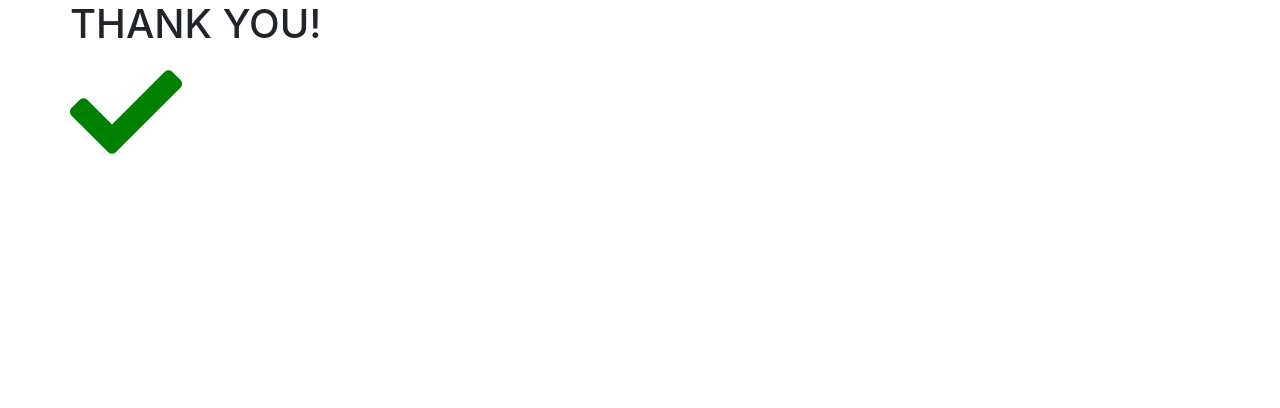
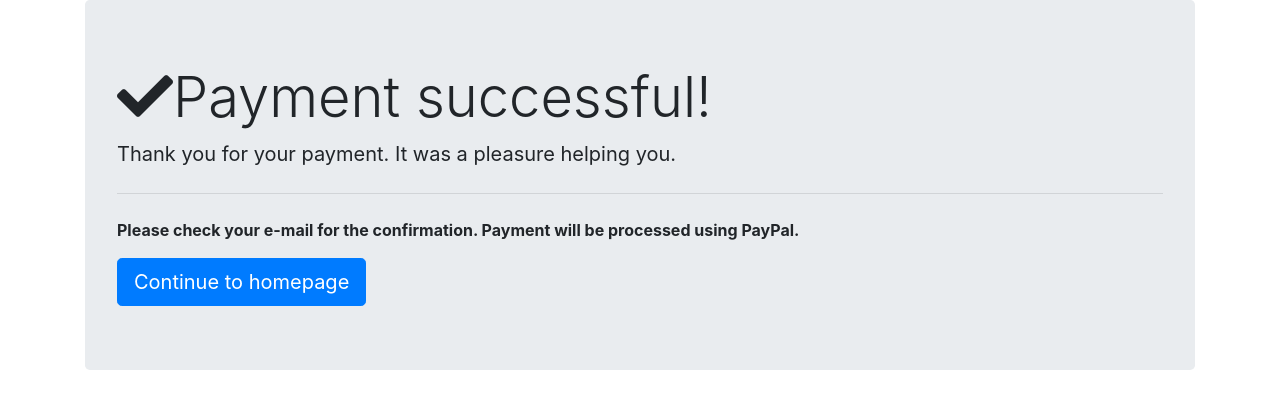
Before and after one commit to fizjoterapia/digital-payments, a plain HTML site: page success.html in a window 1280 px wide. Drawn offline with nearby package versions, Linux system fonts and the light colour scheme.

Commit message:
Update success.html

```diff
--- a/success.html
+++ b/success.html
@@ -3,18 +3,18 @@
   <head>
     <meta charset="utf-8">
     <meta name="viewport" content="width=device-width, initial-scale=1, shrink-to-fit=no">
-
     <link rel="stylesheet" href="https://stackpath.bootstrapcdn.com/bootstrap/4.4.1/css/bootstrap.min.css" integrity="sha384-Vkoo8x4CGsO3+Hhxv8T/Q5PaXtkKtu6ug5TOeNV6gBiFeWPGFN9MuhOf23Q9Ifjh" crossorigin="anonymous">
     <link rel="stylesheet" href="https://use.fontawesome.com/releases/v5.7.0/css/all.css" integrity="sha384-lZN37f5QGtY3VHgisS14W3ExzMWZxybE1SJSEsQp9S+oqd12jhcu+A56Ebc1zFSJ" crossorigin="anonymous">
-
     <title>Thank you!</title>
   </head>
   <body>
     <div class="container">
-      <div class="row"><h1>THANK YOU!</h1></div>
-      <div class="row"><i class="fa fa-check fa-7x" style="color:green"></i></div>
-
-      <div class="d-flex justify-content-center">
+      <div class="jumbotron">
+        <h1 class="display-4"><i class="fas fa-check"></i>Payment  successful!</h1>
+        <p class="lead"><strong>Thank you for your  payment.</stong> It was a pleasure helping you.</p>
+        <hr class="my-4">
+        <p>Please check your e-mail for the confirmation. Payment will be processed using PayPal.</p>
+        <a class="btn btn-primary btn-lg" href="https://fizjoterapia.uk" role="button">Continue to homepage</a>
       </div>
     </div>
 
```
